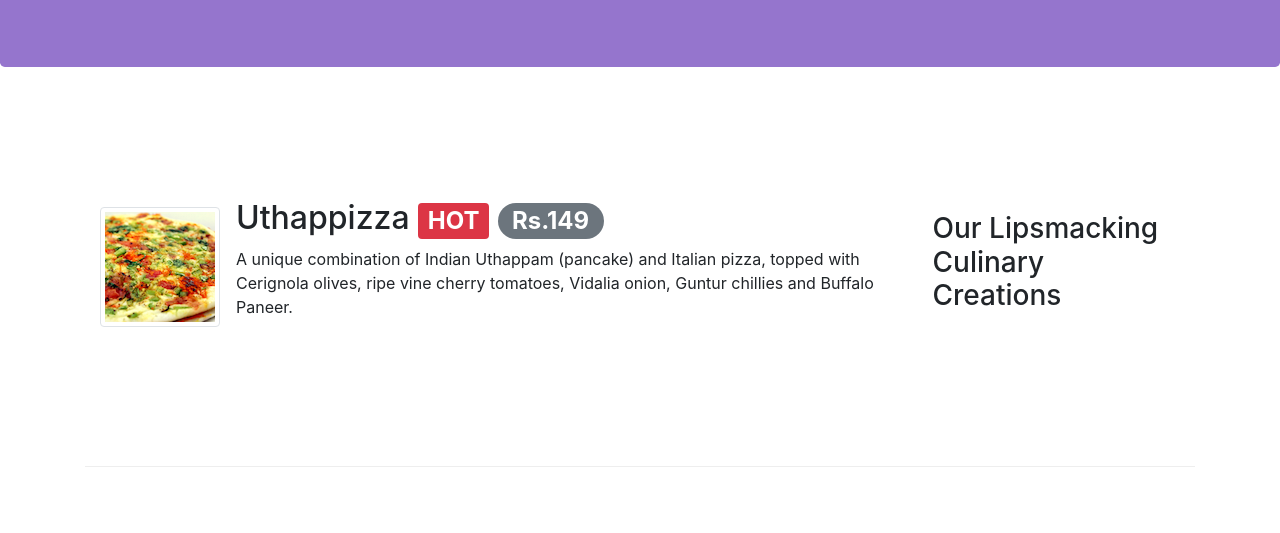
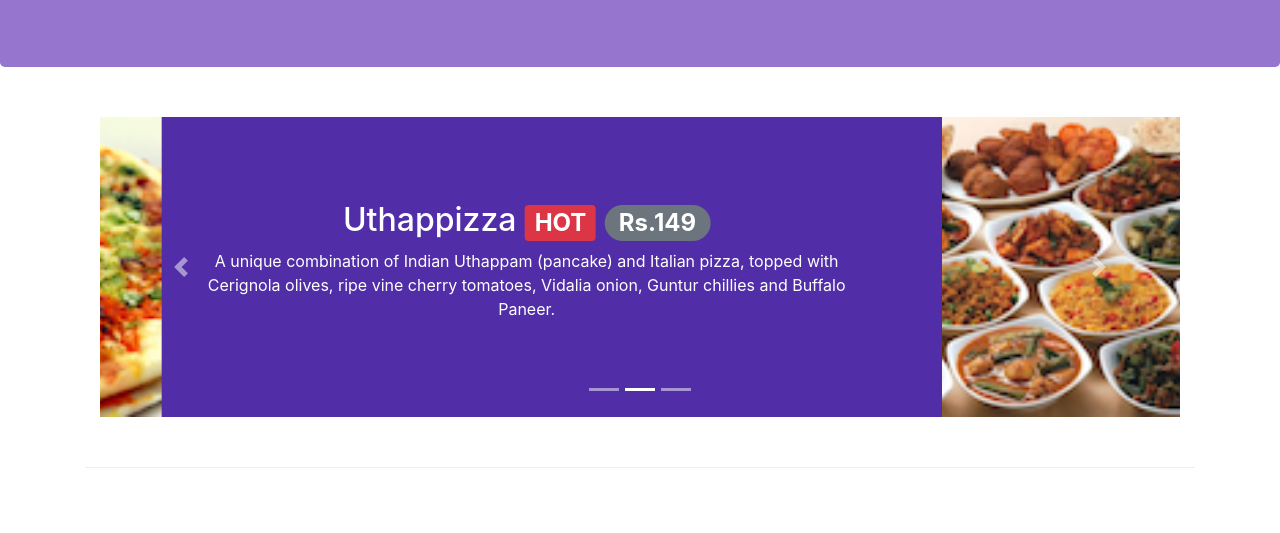
Before and after one commit to Pushpit07/bootstrap, a website: page index.html in a window 1280 px wide. Shown: the part 267-800 px from the top of the page. Drawn offline with nearby package versions, Linux system fonts and the light colour scheme.

Commit message:
Carousel

```diff
--- a/css/styles.css
+++ b/css/styles.css
@@ -45,3 +45,18 @@ body {
 	border-bottom: 1px solid #ddd;
 	padding: 10px;
 }
+
+.carousel {
+	background: #512DA8;
+}
+
+.carousel-item {
+	height: 300px;
+}
+
+.carousel-item img {
+	position: absolute;
+	top: 0;
+	left: 0;
+	min-height: 300px;
+}
--- a/index.html
+++ b/index.html
@@ -108,6 +108,53 @@
     </header>
 
     <div class="container">
+        <div class="row row-content">
+            <div class="col">
+                <div class="carousel slide" id="mycarousel" data-ride="carousel">
+                    <div class="carousel-inner" role="listbox">
+
+                        <div class="carousel-item active">
+                            <img src="img/uthappizza.png" alt="uthappizza" class="d-block img-fluid">
+                            <div class="carousel-caption d-none d-md-block" style="margin-left: 170px; margin-right: -80px; margin-bottom: 40px">
+                                <h2>Uthappizza <span class="badge badge-danger">HOT</span> <span class="badge badge-pill badge-secondary">Rs.149</span>
+                                </h2>
+                                <p class="d-none d-sm-block">A unique combination of Indian Uthappam (pancake) and Italian pizza, topped with Cerignola olives, ripe vine cherry tomatoes, Vidalia onion, Guntur chillies and Buffalo Paneer.</p>
+                            </div>
+                        </div>
+
+                        <div class="carousel-item">
+                            <img src="img/buffet.png" alt="buffet" class="d-block img-fluid">
+                            <div class="carousel-caption d-none d-md-block" style="margin-left: 170px; margin-right: -80px; margin-bottom: 40px">
+                                <h2 class="mt-0">Weekend Grand Buffet <span class="badge badge-danger">NEW</span> </h2>
+                                <p class="d-none d-sm-block">Featuring mouthwatering combinations with a choice of five different salads, six enticing appetizers, six main entrees and five choicest desserts. Free flowing bubbly and soft drinks. All for just $19.99 per person </p>
+                            </div>
+                        </div>
+
+                        <div class="carousel-item">
+                            <img src="img/alberto.png" alt="alberto" class="d-block img-fluid">
+                            <div class="carousel-caption d-none d-md-block" style="margin-left: 170px; margin-right: -80px; margin-bottom: 40px">
+                                <h2>Alberto Somayya</h2>
+                                <h4>Executive Chef</h4>
+                                <p class="d-none d-sm-block">Award winning three-star Michelin chef with wide International experience having worked closely with whos-who in the culinary world, he specializes in creating mouthwatering Indo-Italian fusion experiences. </p>
+                            </div>
+                        </div>
+                    </div>
+                    <ol class="carousel-indicators">
+                        <li data-target="#mycarousel" data-slide-to="0" class="active"></li>
+                        <li data-target="#mycarousel" data-slide-to="1"></li>
+                        <li data-target="#mycarousel" data-slide-to="2"></li>
+                    </ol>
+                    <a href="#mycarousel" role="button" data-slide="prev" class="carousel-control-prev">
+                        <span class="carousel-control-prev-icon"></span>
+                    </a>
+                    <a href="#mycarousel" role="button" data-slide="next" class="carousel-control-next">
+                        <span class="carousel-control-next-icon"></span>
+                    </a>
+                </div>
+            </div>
+        </div>
+
+
         <div class="row row-content align-items-center">
             <div class="col-12 col-sm-4 col-md-3 order-sm-last">
                 <h3>Our Lipsmacking Culinary Creations</h3>
@@ -116,8 +163,9 @@
                 <div class="media">
                     <img src="img/uthappizza.png" alt="uthappizza" class="d-flex mr-3 img-thumbnail align-self-center">
                     <div class="media-body">
-                        <h2 class="mt-0">Uthappizza <span class="badge badge-danger">HOT</span> <span class="badge badge-pill badge-secondary">Rs.149</span></h2>
-                        <p class="d-none d-sm-block">A unique combination of Indian Uthappam (pancake) and Italian pizza, topped with Cerignola olives, ripe vine cherry tomatoes, Vidalia onion, Guntur chillies and Buffalo Paneer.</p>
+                         <h2>Uthappizza <span class="badge badge-danger">HOT</span> <span class="badge badge-pill badge-secondary">Rs.149</span>
+                                </h2>
+                                <p class="d-none d-sm-block">A unique combination of Indian Uthappam (pancake) and Italian pizza, topped with Cerignola olives, ripe vine cherry tomatoes, Vidalia onion, Guntur chillies and Buffalo Paneer.</p>
                     </div>
                 </div>
 
@@ -133,7 +181,7 @@
                 <div class="media">
                     <div class="media-body">
                         <h2 class="mt-0">Weekend Grand Buffet <span class="badge badge-danger">NEW</span> </h2>
-                        <p class="d-none d-sm-block">Featuring mouthwatering combinations with a choice of five different salads, six enticing appetizers, six main entrees and five choicest desserts. Free flowing bubbly and soft drinks. All for just $19.99 per person </p>
+                                <p class="d-none d-sm-block">Featuring mouthwatering combinations with a choice of five different salads, six enticing appetizers, six main entrees and five choicest desserts. Free flowing bubbly and soft drinks. All for just $19.99 per person </p>
                     </div>
                     <img src="img/buffet.png" alt="buffet" class="d-flex ml-3 img-thumbnail align-self-center">
                 </div>
@@ -148,9 +196,9 @@
                 <div class="media">
                     <img src="img/alberto.png" alt="alberto" class="d-flex mr-3 align-self-center img-thumbnail">
                     <div class="media-body">
-                         <h2>Alberto Somayya</h2>
-                        <h4>Executive Chef</h4>
-                        <p class="d-none d-sm-block">Award winning three-star Michelin chef with wide International experience having worked closely with whos-who in the culinary world, he specializes in creating mouthwatering Indo-Italian fusion experiences. </p>
+                        <h2>Alberto Somayya</h2>
+                                <h4>Executive Chef</h4>
+                                <p class="d-none d-sm-block">Award winning three-star Michelin chef with wide International experience having worked closely with whos-who in the culinary world, he specializes in creating mouthwatering Indo-Italian fusion experiences. </p>
                     </div>
                 </div>
             </div>
```
